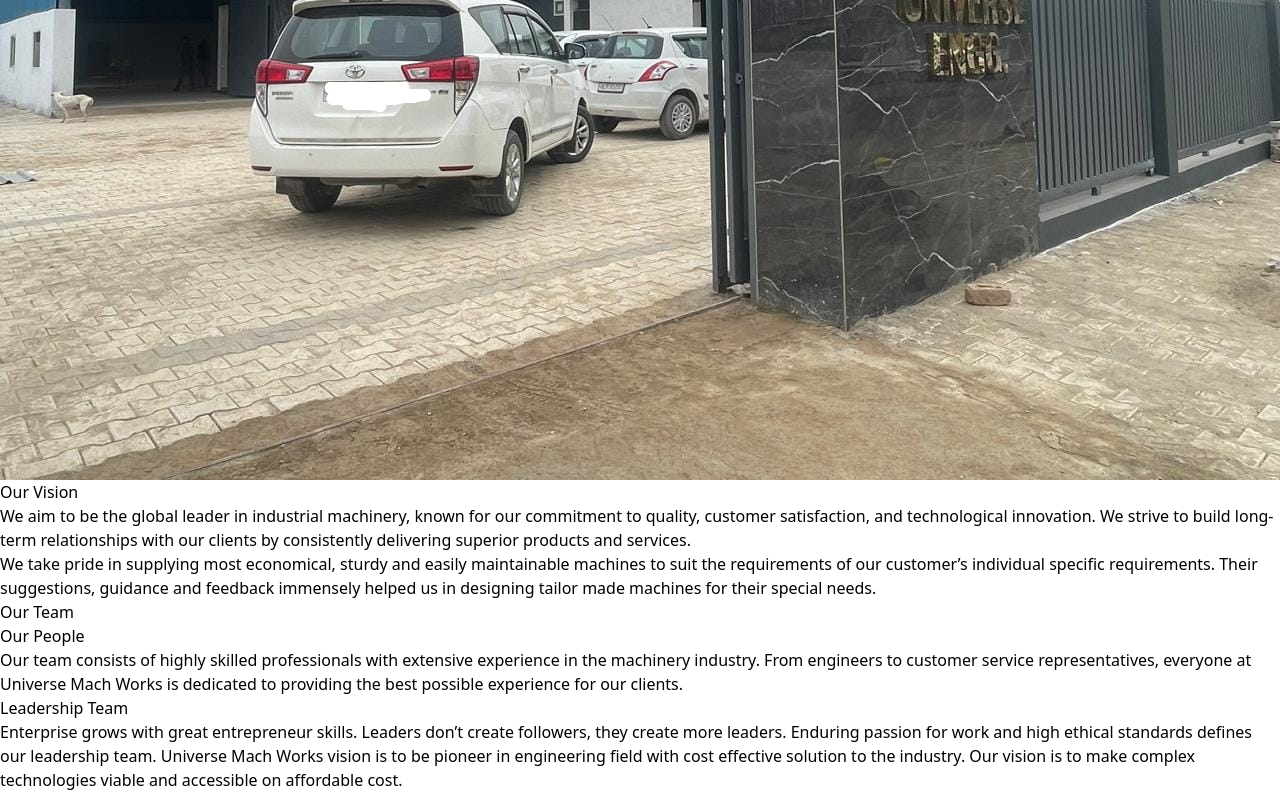
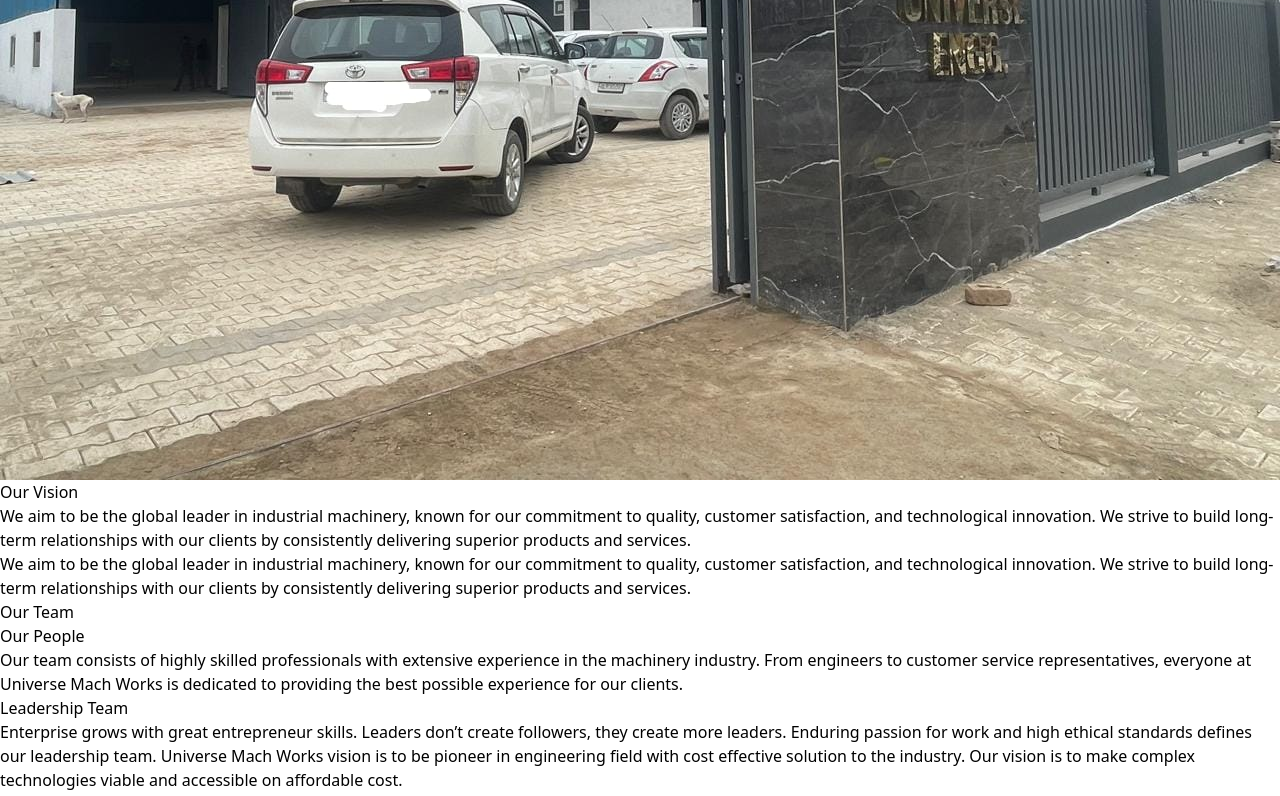
Before and after one commit to rajputajay1/Machine, a React (Vite) app: page /about in a window 1280 px wide. Shown: the part 6117-6913 px from the top of the page. Built offline with nearby package versions, Linux system fonts and the light colour scheme.

Commit message:
about page correct

```diff
--- a/src/Cpmponent/Aboutus/AboutUs.jsx
+++ b/src/Cpmponent/Aboutus/AboutUs.jsx
@@ -14,15 +14,41 @@ const AboutUs = () => {
                 </p>
                 <div className='bg-[#108aca] h-[2px] mt-4 max-lg:mt-3 w-40 mx-auto max-lg:w-40 '></div>
             </div>
+            <div>
+
+            </div>
             <div className='flex lg:px-20 gap-10 pt-10 max-lg:px-5 max-lg:flex-col'>
 
+                <div className='text-[18px] font-semibold lg:pr-32 '>
+                <div className="relative flex justify-center items-center dark:bg-gray-800 w-full z-10  ">
+                    <div className="relative cursor-pointer dark:text-white">
+                        <span className="absolute top-0 left-0 w-full h-full mt-1 ml-1 bg-indigo-500 rounded-lg dark:bg-gray-200"></span>
+                        <div className="relative bg-white dark:bg-gray-800 border-2 border-indigo-500 dark:border-gray-300 rounded-lg hover:scale-105 transition duration-500">
+                            <div className="flex items-center flex-col">
+                                <p className='text-md px-5 py-3'>
+                                At Universe Mach Works, we pride ourselves on being the premier provider of top-tier machinery for the pharmaceutical, food, cosmetics, and chemical industries. Founded on the principles of quality, reliability, and customer satisfaction, we have grown to become the leading stockists in North India
+                                </p>
+                            </div>
+                        </div>
+                    </div>
+                </div>
 
-                <div className='text-[18px] font-semibold lg:pr-32 '>
-                    <p>At Universe Mach Works, we pride ourselves on being the premier provider of top-tier machinery for the pharmaceutical, food, cosmetics, and chemical industries. Founded on the principles of quality, reliability, and customer satisfaction, we have grown to become the leading stockists in North India.</p>
-                    <p className='text-2xl font-bold  pt-5'>Our Mission</p>
-                    <p className='py-4'>
-                    Our mission is to empower businesses with state-of-the-art machinery that enhances productivity and ensures operational efficiency. We are dedicated to providing innovative solutions that meet the unique needs of our clients.
-                    </p>
+                    {/* <p>At Universe Mach Works, we pride ourselves on being the premier provider of top-tier machinery for the pharmaceutical, food, cosmetics, and chemical industries. Founded on the principles of quality, reliability, and customer satisfaction, we have grown to become the leading stockists in North India.</p> */}
+
+                    <div className="relative flex justify-center items-center dark:bg-gray-800 w-full z-10  pt-10">
+                    <div className="relative cursor-pointer dark:text-white">
+                        <span className="absolute top-0 left-0 w-full h-full mt-1 ml-1 bg-indigo-500 rounded-lg dark:bg-gray-200"></span>
+                        <div className="relative bg-white dark:bg-gray-800 border-2 border-indigo-500 dark:border-gray-300 rounded-lg hover:scale-105 transition duration-500">
+                            <div className="flex items-center flex-col">
+                                <p className='text-3xl font-semibold pt-3'>Our Mission</p>
+                                <p className='text-md px-5 py-3'>
+                                Our mission is to empower businesses with state-of-the-art machinery that enhances productivity and ensures operational efficiency. We are dedicated to providing innovative solutions that meet the unique needs of our clients.
+                                </p>
+                            </div>
+                        </div>
+                    </div>
+                </div>
+
 
 
                 </div>
@@ -30,15 +56,22 @@ const AboutUs = () => {
                 <img src="	./about1.jpg" alt="About Us Image"   className='rounded-md lg:h-[350px] max-lg:w-full max-lg:h-[250px] ' />
 
             </div>
-            <div className='text-[18px] font-semibold  lg:px-20 pt-5 max-lg:px-5' >
-                <p className='text-2xl  pb-5 font-bold'>Our Vision</p>
-                <p>
-                We aim to be the global leader in industrial machinery, known for our commitment to quality, customer satisfaction, and technological innovation. We strive to build long-term relationships with our clients by consistently delivering superior products and services.
-                </p>
-                <p className=''>
-                    We take pride in supplying most economical, sturdy and easily maintainable machines to suit the requirements of our customer’s individual specific requirements. Their suggestions, guidance and feedback immensely helped us in designing tailor made machines for their special needs.
-                </p>
-            </div>
+            <div className="relative flex justify-center items-center dark:bg-gray-800 w-full z-10   pt-10  lg:px-20  max-lg:px-5">
+                    <div className="relative cursor-pointer dark:text-white">
+                        <span className="absolute top-0 left-0 w-full h-full mt-1 ml-1 bg-indigo-500 rounded-lg dark:bg-gray-200"></span>
+                        <div className="relative bg-white dark:bg-gray-800 border-2 border-indigo-500 dark:border-gray-300 rounded-lg hover:scale-105 transition duration-500">
+                            <div className="flex items-center flex-col">
+                                <p className='text-3xl font-semibold pt-3'>Our Vision</p>
+                                <p className='text-md px-5 py-3'>
+                                We aim to be the global leader in industrial machinery, known for our commitment to quality, customer satisfaction, and technological innovation. We strive to build long-term relationships with our clients by consistently delivering superior products and services.
+                                <br />
+                                We aim to be the global leader in industrial machinery, known for our commitment to quality, customer satisfaction, and technological innovation. We strive to build long-term relationships with our clients by consistently delivering superior products and services.
+                                </p>
+                            </div>
+                        </div>
+                    </div>
+                </div>
+
             <div className='text-center pt-10 '>
                 <p className='text-4xl  text-center max-lg:text-2xl font-extrabold '>
                     Our Team
--- a/src/Cpmponent/Trusted/Trusted.jsx
+++ b/src/Cpmponent/Trusted/Trusted.jsx
@@ -21,7 +21,7 @@ const Trusted = () => {
             <div className='pt-10 text-[20px] font-bold text-[#333333] text-center lg:w-[46%] lg:mx-auto px-10 max-md:px-5 '>
                 <p className='text-center'>Our customers spread in more than 45 countries across the world. Below are a few of our satisfied clients.</p>
             </div>
-            <div className='grid grid-cols-5 gap-5 px-10 max-lg:px-5 max-lg:grid-cols-3 md:grid-cols-3 max-md:grid  max-md:gap-4 max-sm:grid-cols-2 max-md:px-3 pt-10'>
+            <div className='grid grid-cols-5 gap-6 max-lg:grid-cols-3 px-10 max-md:grid-cols-2 max-sm:px-5 pt-10'>
                 {partners.map(partner => (
                     <div key={partner.id} className='flex justify-center items-center dark:bg-gray-800 w-full'>
                         <div className='relative cursor-pointer dark:text-white'>
```
